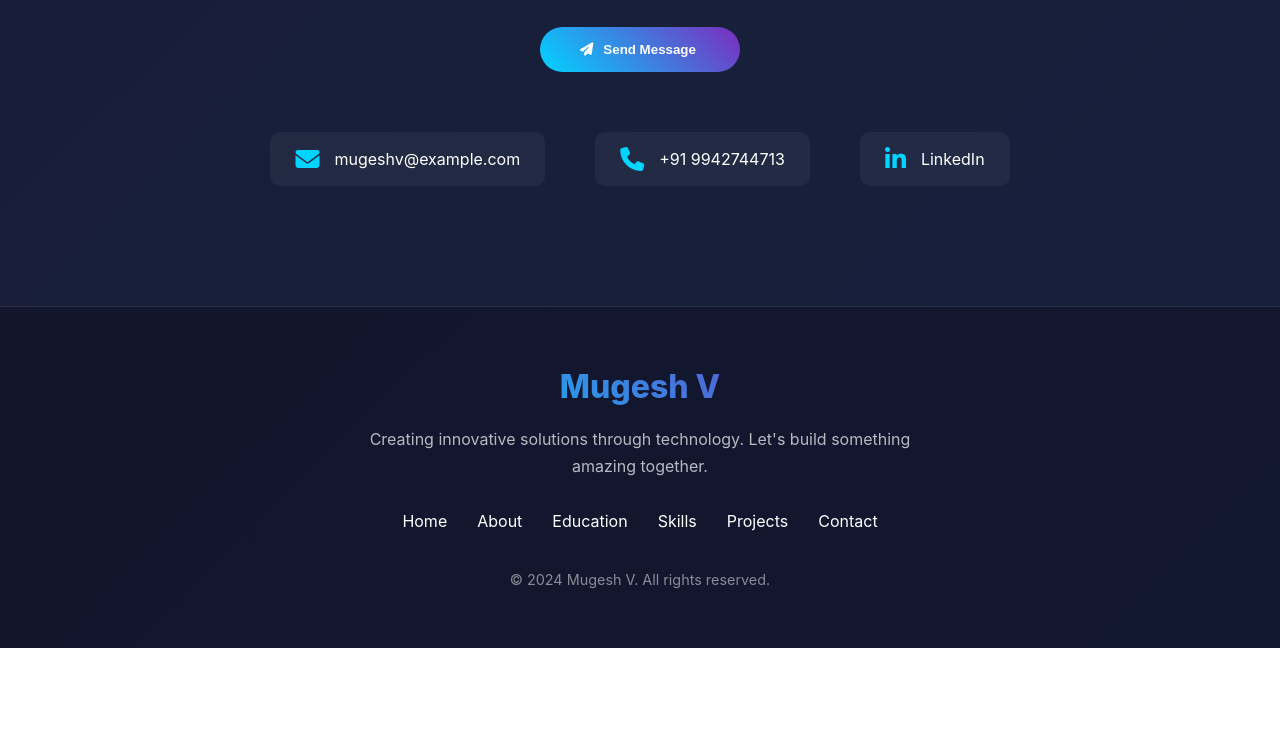
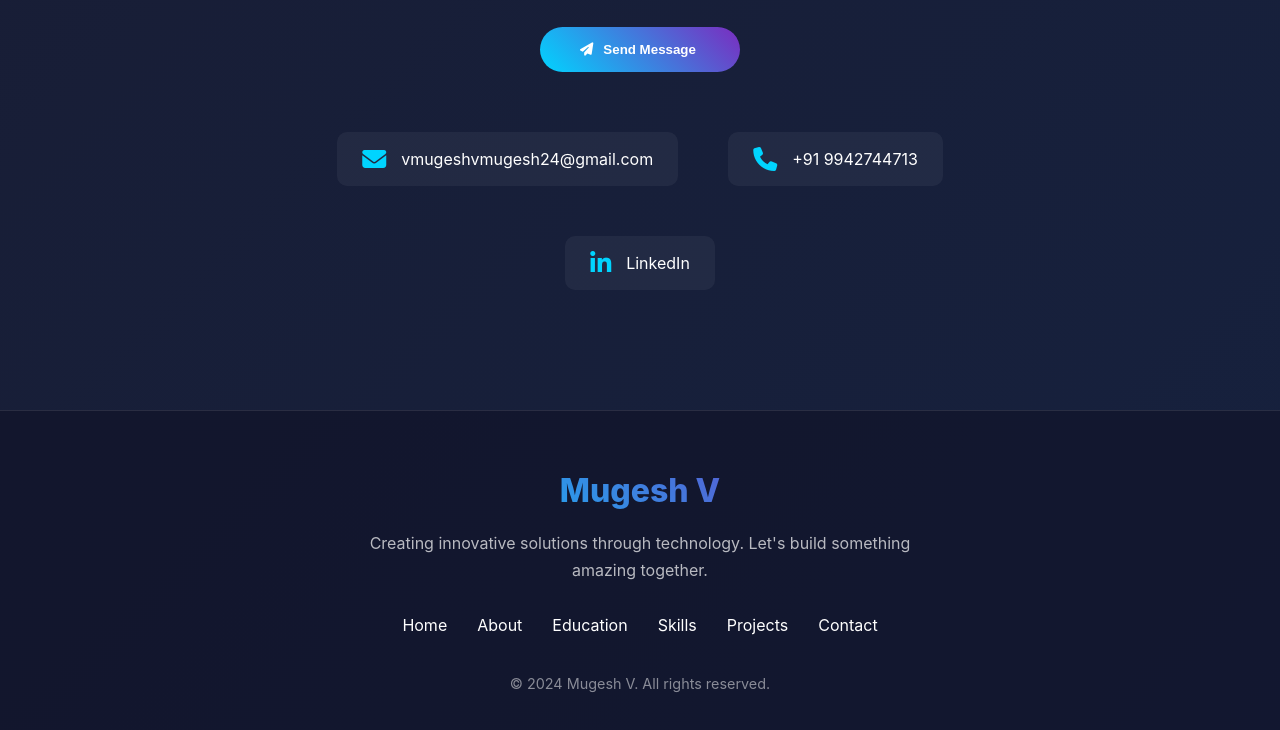
Before and after one commit to mugesh713/Protfolio, a plain HTML site: page index.html in a window 1280 px wide. Shown: the part 6507-7237 px from the top of the page. Before the commit the page ends 7155 px from the top, so only its background shows below. Drawn offline with Linux system fonts and the light colour scheme.

Commit message:
Update index.html

```diff
--- a/index.html
+++ b/index.html
@@ -1376,7 +1376,7 @@
             <div class="contact-info">
                 <a href="mailto:mugeshv@example.com" class="contact-item">
                     <i class="fas fa-envelope contact-icon"></i>
-                    <span>mugeshv@example.com</span>
+                    <span>vmugeshvmugesh24@gmail.com</span>
                 </a>
                 <a href="tel:+919942744713" class="contact-item">
                     <i class="fas fa-phone contact-icon"></i>
```
